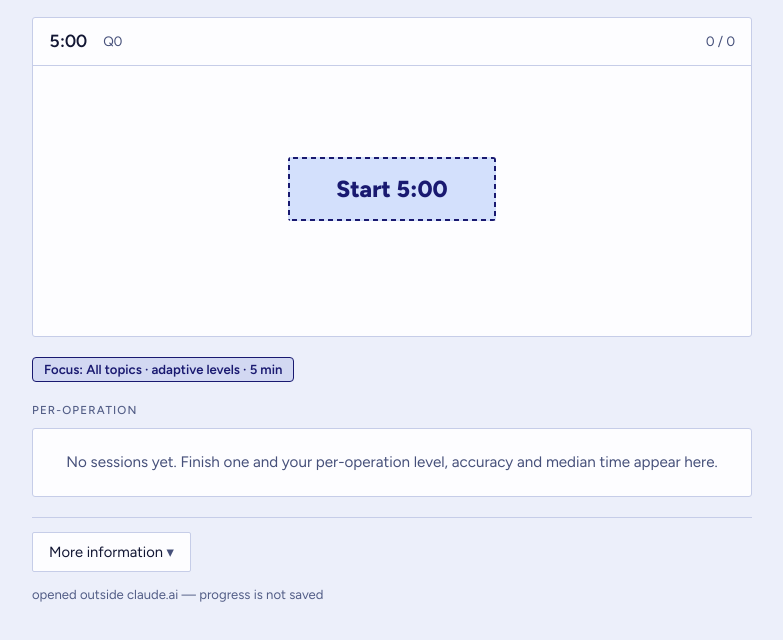
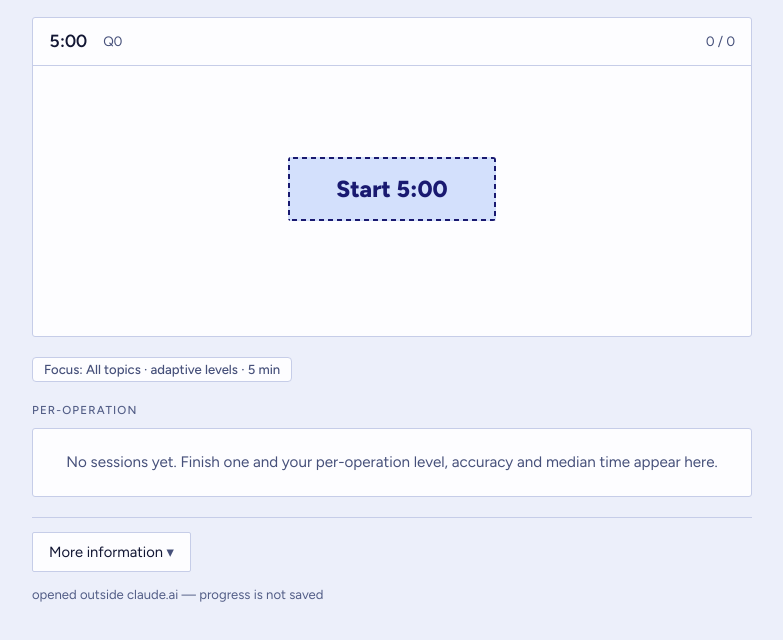
Before and after one commit to VanKolts/quick-maths, a plain HTML site: page drill.html in a window 1280 px wide. Shown: the part 160-800 px from the top of the page, without its empty margins (248-1031 px from the left). Drawn offline with Linux system fonts and the light colour scheme.

Commit message:
Quieter Focus button
Co-Authored-By: Claude Opus 5.5 <noreply@anthropic.com>

```diff
--- a/drill.html
+++ b/drill.html
@@ -141,7 +141,8 @@ button.primary:hover{filter:brightness(1.04)}
 .chip{font-size:.82rem;padding:4px 11px;border:1px solid var(--line);
   border-radius:4px;background:transparent;color:var(--muted);cursor:pointer;min-height:24px}
 .chip[aria-pressed=true]{background:var(--accent-soft);border-color:var(--accent);color:var(--accent);font-weight:600}
-.focusbtn{background:var(--accent-soft);border-color:var(--accent);color:var(--accent);font-weight:600}
+.focusbtn{background:var(--surface);border-color:var(--line);color:var(--muted);font-weight:500}
+.focusbtn:hover{border-color:var(--accent);color:var(--accent)}
 dialog{border:1px solid var(--line);border-radius:4px;background:var(--surface);color:var(--ink);padding:18px 20px;
   width:min(560px,calc(100vw - 32px));max-height:calc(100dvh - 48px);overflow:auto}
 dialog::backdrop{background:rgba(16,20,58,.35)}
```
